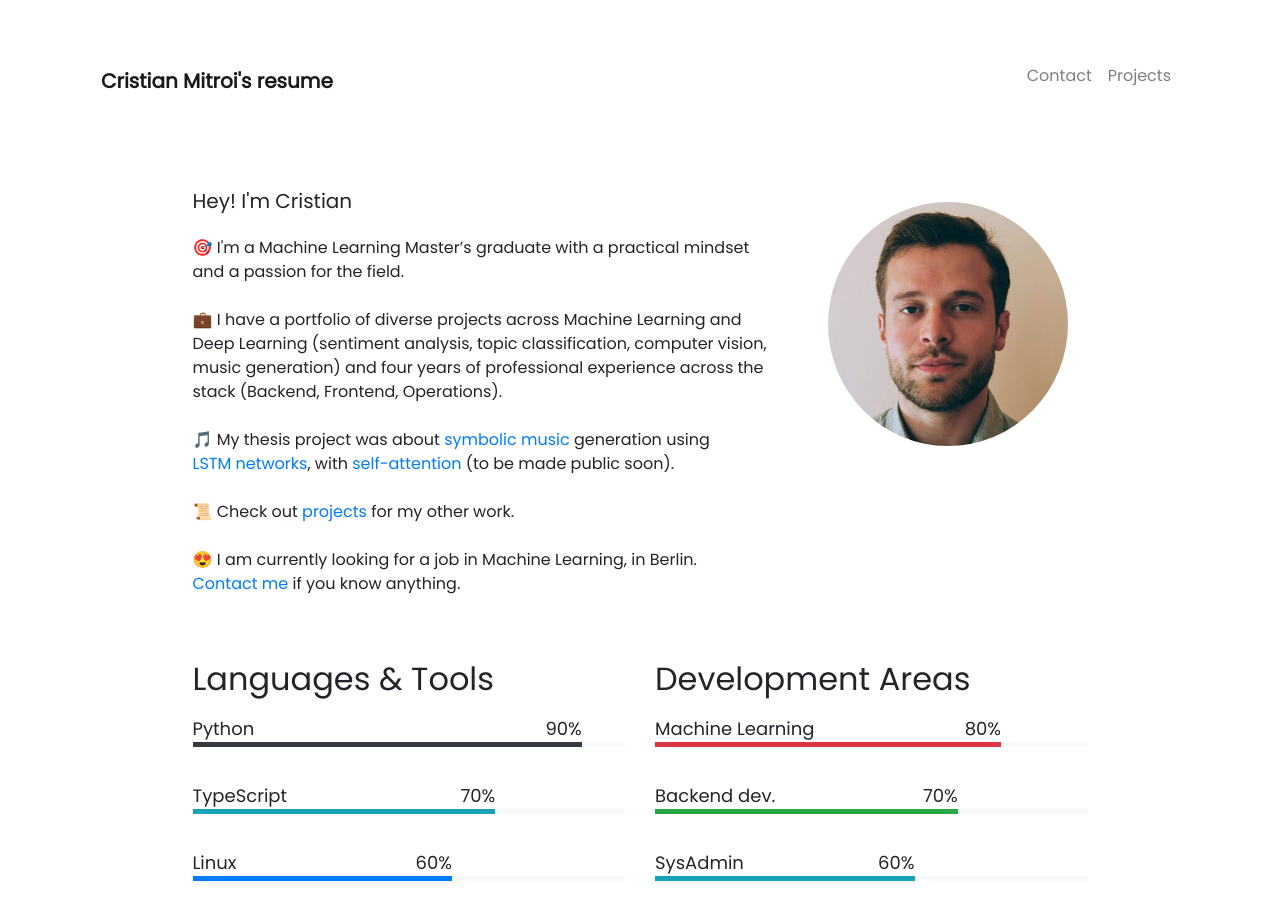
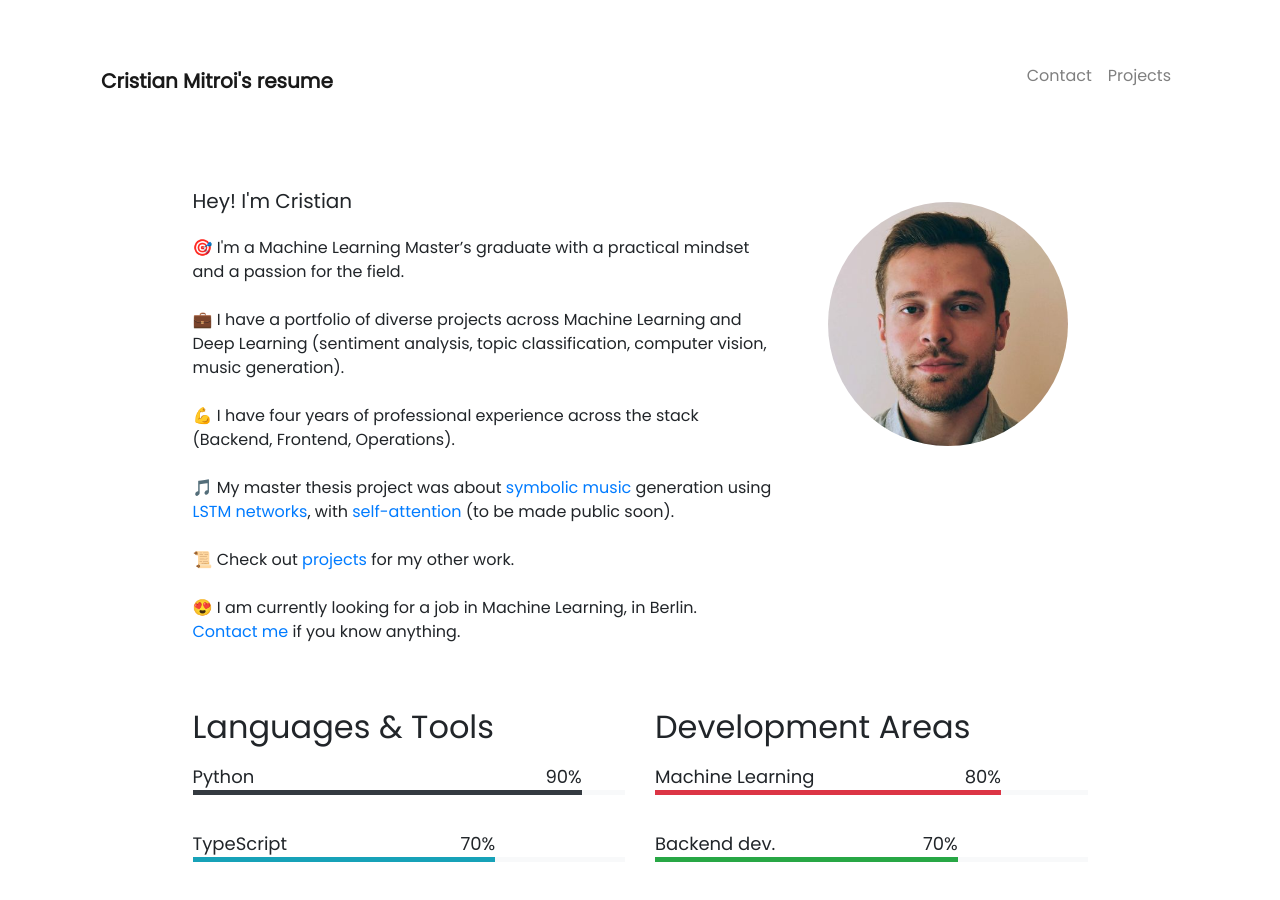
Before and after one commit to cristianmtr/resume, a Jekyll site: the page built from index.html, in a window 1280 px wide and 900 px high. Built offline with Jekyll 4.4.1, drawn with Linux system fonts in a browser that asks for light colours; nearby versions of some CDN libraries; comment, search, counter and statistics services are not loaded.

Commit message:
separate

```diff
--- a/index.html
+++ b/index.html
@@ -13,9 +13,11 @@ weight: 1
     🎯 I'm a Machine Learning Master’s graduate with a practical mindset
     and a passion for the field.</br></br>
 
-    💼 I have a portfolio of diverse projects across Machine Learning and Deep Learning (sentiment analysis, topic classification, computer vision, music generation) and four years of professional experience across the stack (Backend, Frontend, Operations).</br></br>
+    💼 I have a portfolio of diverse projects across Machine Learning and Deep Learning (sentiment analysis, topic classification, computer vision, music generation).</br></br>
 
-    🎵 My thesis project was about <a href="https://en.wikipedia.org/wiki/MIDI">symbolic music</a> generation using <a href="http://colah.github.io/posts/2015-08-Understanding-LSTMs/">LSTM networks</a>, with <a href="https://arxiv.org/pdf/1708.00524.pdf">self-attention</a> (to be made public soon).<br><br>
+    💪 I have four years of professional experience across the stack (Backend, Frontend, Operations).</br></br>
+
+    🎵 My master thesis project was about <a href="https://en.wikipedia.org/wiki/MIDI">symbolic music</a> generation using <a href="http://colah.github.io/posts/2015-08-Understanding-LSTMs/">LSTM networks</a>, with <a href="https://arxiv.org/pdf/1708.00524.pdf">self-attention</a> (to be made public soon).<br><br>
 
     📜 Check out <a href="/resume/projects">projects</a> for my other work.<br><br>
 
```
